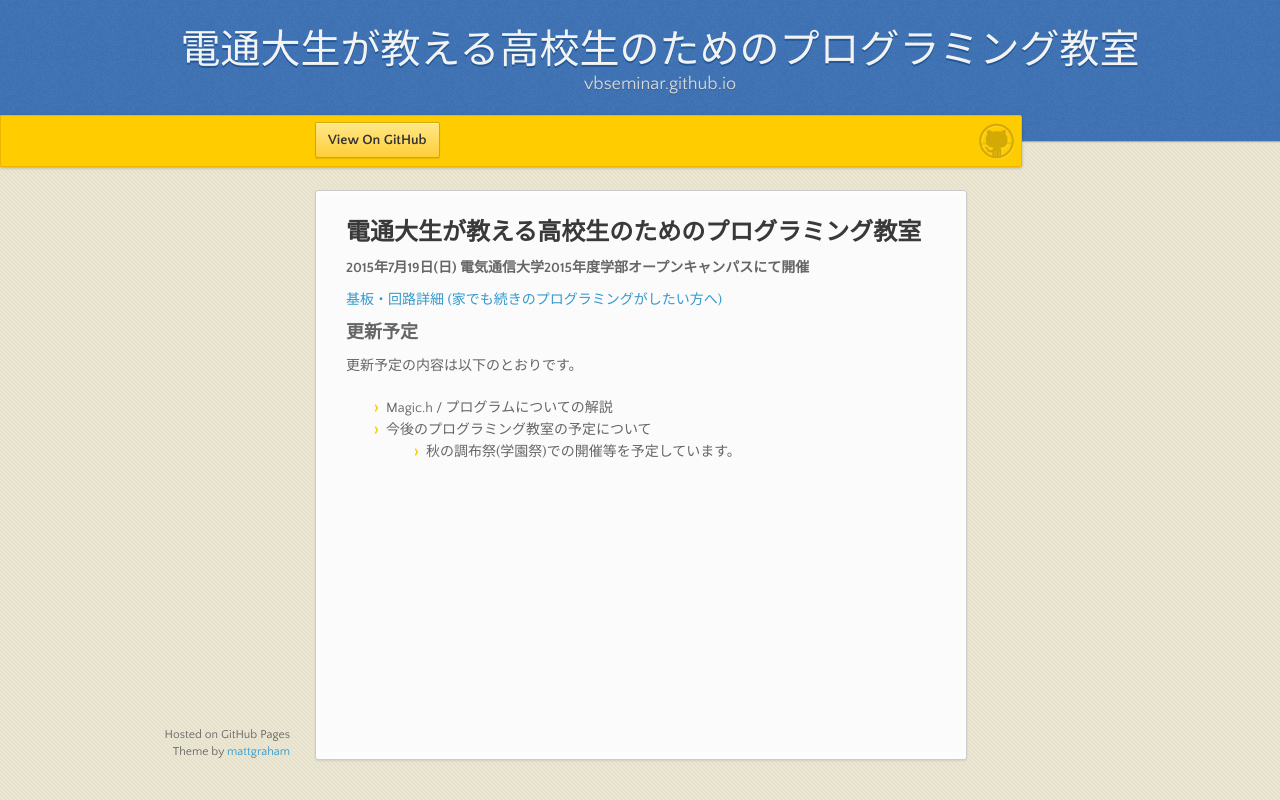
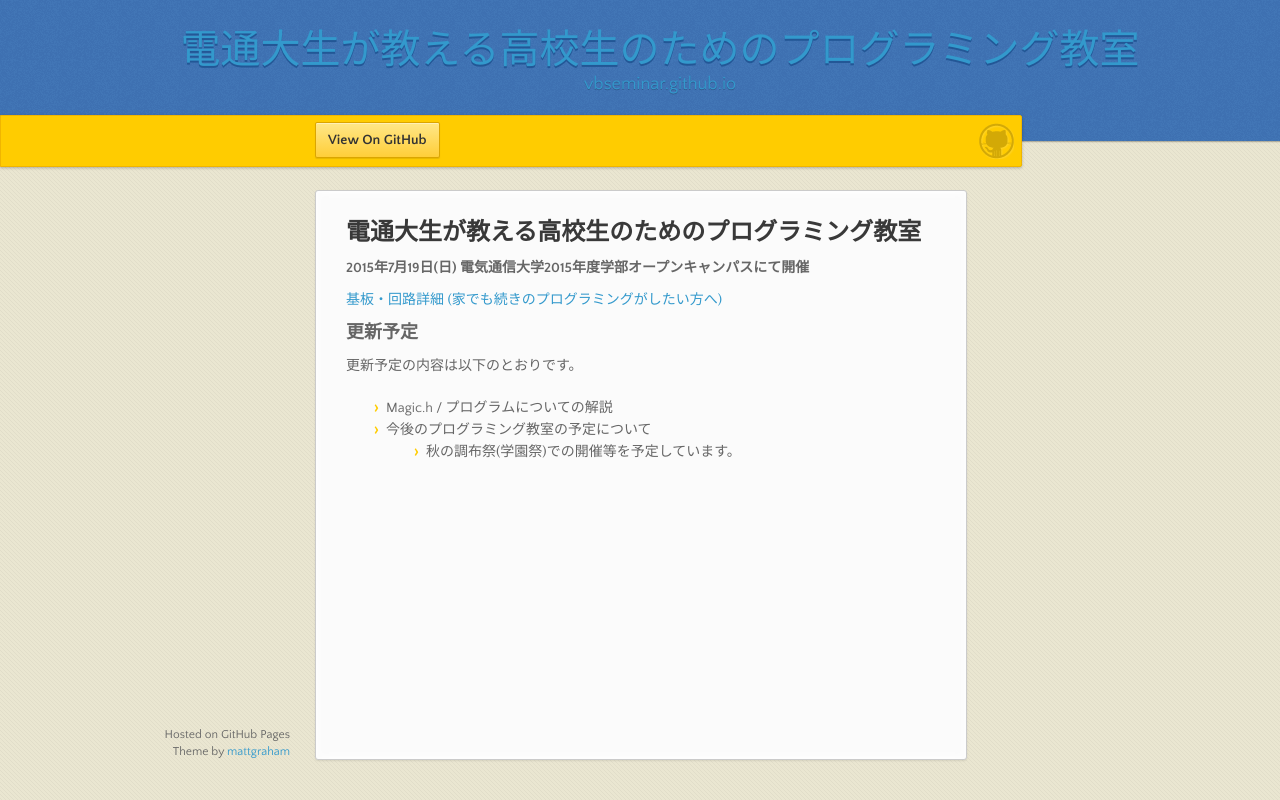
Before and after one commit to UEC-VBSeminar/vbseminar.github.io, a plain HTML site: page index.html in a window 1280 px wide. Drawn offline with nearby package versions, Linux system fonts and the light colour scheme.

Commit message:
トップページへのリンクを追加

```diff
--- a/index.html
+++ b/index.html
@@ -13,8 +13,8 @@
 <meta name="viewport" content="width=device-width, initial-scale=1, user-scalable=no">
 
 <header>
-  <h1>電通大生が教える高校生のためのプログラミング教室</h1>
-  <p>vbseminar.github.io</p>
+  <h1><a href="/">電通大生が教える高校生のためのプログラミング教室</a></h1>
+  <p><a href="/">vbseminar.github.io</a></p>
 </header>
 
 <div id="banner">
```
Also changed, not shown: oc-2015summer/index.html (+2 -2 lines).
